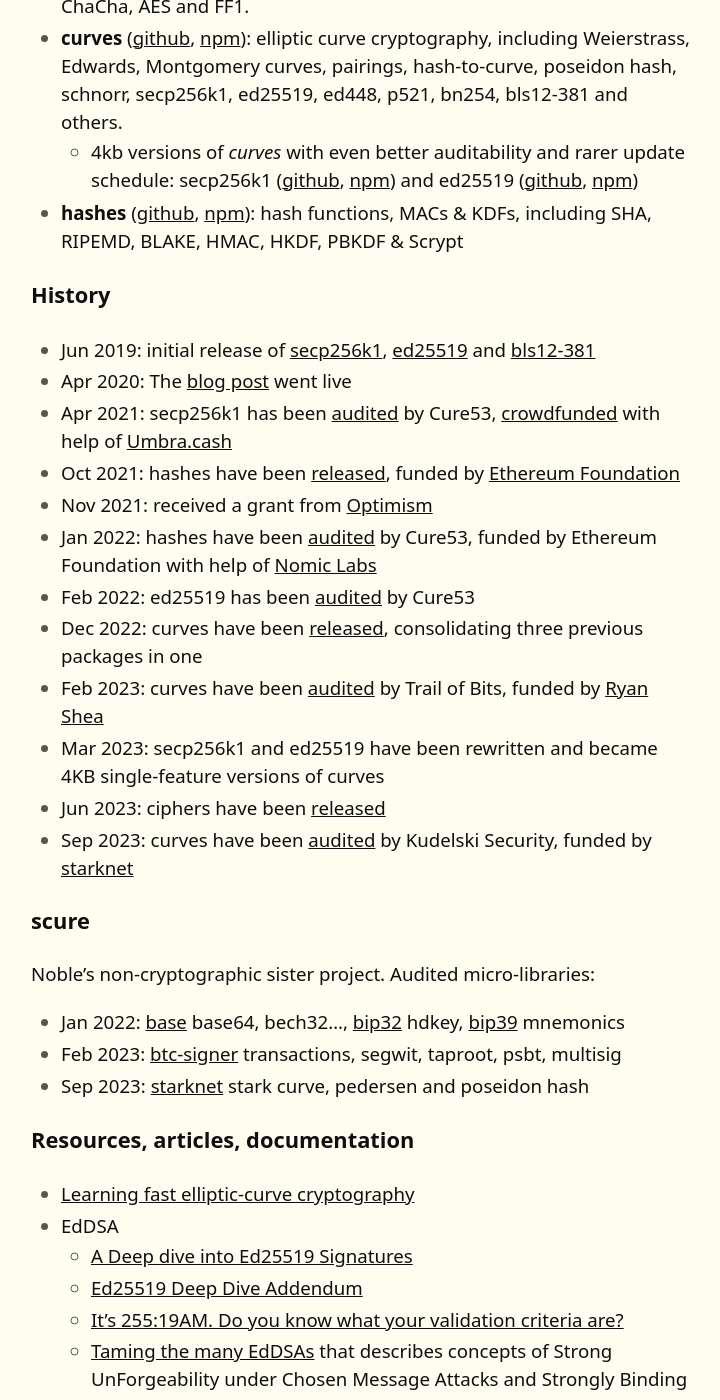
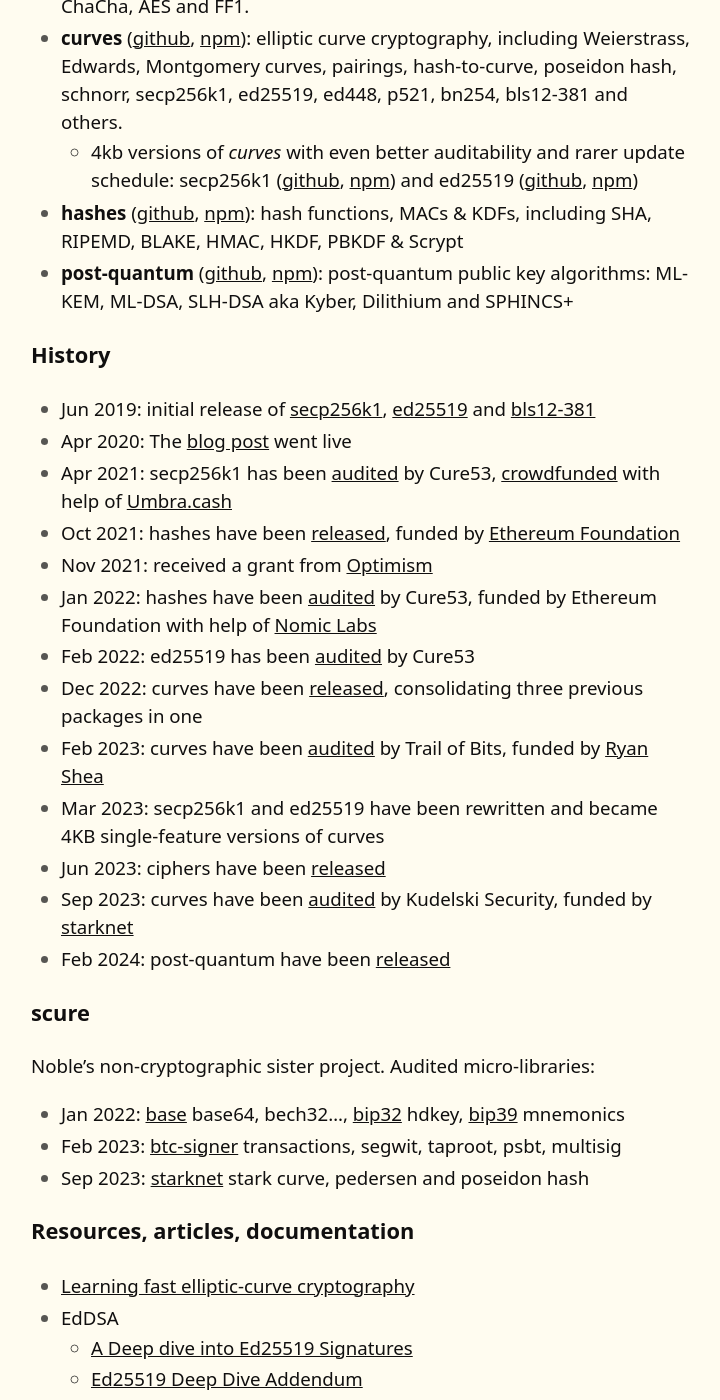
Before and after one commit to paulmillr/paulmillr.github.io, a Jekyll site: the page built from noble.md, in a window 1280 px wide and 1400 px high, scrolled down 573 px. Shown: the whole window, without its empty margins (279-999 px from the left). Built offline with Jekyll 4.4.1, drawn with Linux system fonts in a browser that asks for light colours.

Commit message:
noble upd

```diff
--- a/noble.md
+++ b/noble.md
@@ -17,6 +17,7 @@
 * **curves** ([github](https://github.com/paulmillr/noble-curves), [npm](https://www.npmjs.com/package/@noble/curves)): elliptic curve cryptography, including Weierstrass, Edwards, Montgomery curves, pairings, hash-to-curve, poseidon hash, schnorr, secp256k1, ed25519, ed448, p521, bn254, bls12-381 and others.
     * 4kb versions of _curves_ with even better auditability and rarer update schedule: secp256k1 ([github](https://github.com/paulmillr/noble-secp256k1), [npm](https://www.npmjs.com/package/@noble/secp256k1)) and ed25519 ([github](https://github.com/paulmillr/noble-ed25519), [npm](https://www.npmjs.com/package/@noble/ed25519))
 * **hashes** ([github](https://github.com/paulmillr/noble-hashes), [npm](https://www.npmjs.com/package/@noble/hashes)): hash functions, MACs & KDFs, including SHA, RIPEMD, BLAKE, HMAC, HKDF, PBKDF & Scrypt
+* **post-quantum** ([github](https://github.com/paulmillr/noble-post-quantum), [npm](https://www.npmjs.com/package/@noble/post-quantum)): post-quantum public key algorithms: ML-KEM, ML-DSA, SLH-DSA aka Kyber, Dilithium and SPHINCS+
 
 ### History
 
@@ -32,6 +33,7 @@
 * Mar 2023: secp256k1 and ed25519 have been rewritten and became 4KB single-feature versions of curves
 * Jun 2023: ciphers have been [released](https://github.com/paulmillr/noble-ciphers/commit/f0e21ed3496a0d6082027effbc54d2e7f4db2027)
 * Sep 2023: curves have been [audited](https://github.com/paulmillr/noble-curves/blob/main/audit/2023-09-kudelski-audit-starknet.pdf) by Kudelski Security, funded by [starknet](https://www.starknet.io/en)
+* Feb 2024: post-quantum have been [released](https://github.com/paulmillr/noble-post-quantum/commit/2834e5c3409f70309edf9c30b2c4206cd449cd8e)
 
 ### scure
 
```
